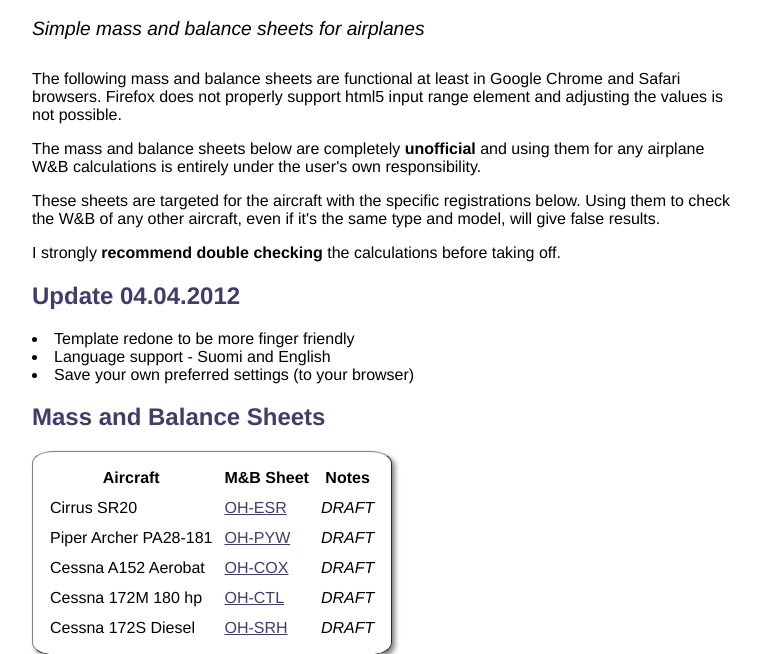
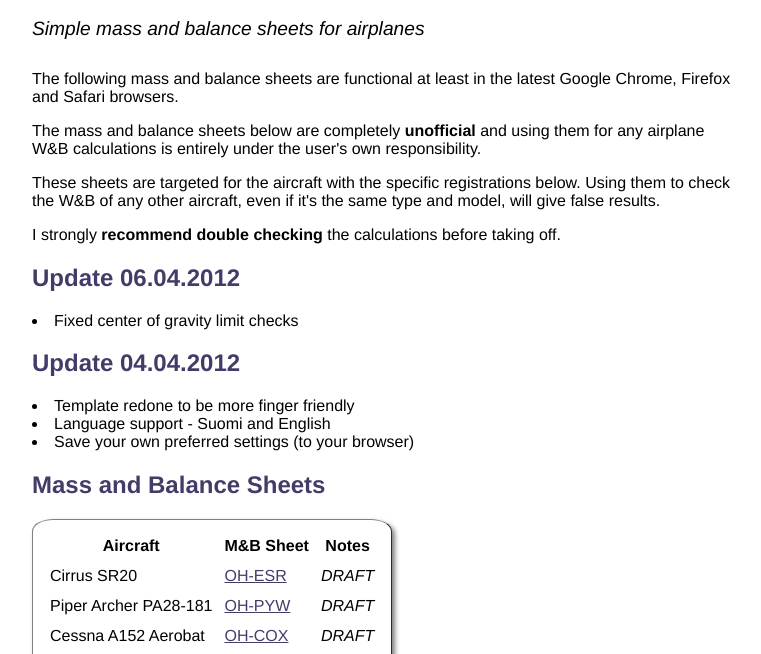
Before and after one commit to kaltsi/Mass-and-Balance, a plain HTML site: page index.html in a window 1280 px wide. Shown: the part 123-777 px from the top of the page, without its empty margins (258-1019 px from the left). Drawn offline with Linux system fonts and the light colour scheme.

Commit message:
News updated

```diff
--- a/index.html
+++ b/index.html
@@ -70,9 +70,7 @@
 
     <p>
       The following mass and balance sheets are functional at least in
-      Google Chrome and Safari browsers. Firefox does not properly
-      support html5 input range element and adjusting the values is
-      not possible.
+      the latest Google Chrome, Firefox and Safari browsers.
     </p>
 
     <p>
@@ -91,6 +89,9 @@
       I strongly <strong>recommend double checking</strong> the calculations before taking off.
     </p>
 
+
+    <h2>Update 06.04.2012</h2>
+    <li>Fixed center of gravity limit checks</li>
 
     <h2>Update 04.04.2012</h2>
     <li>Template redone to be more finger friendly</li>
```
